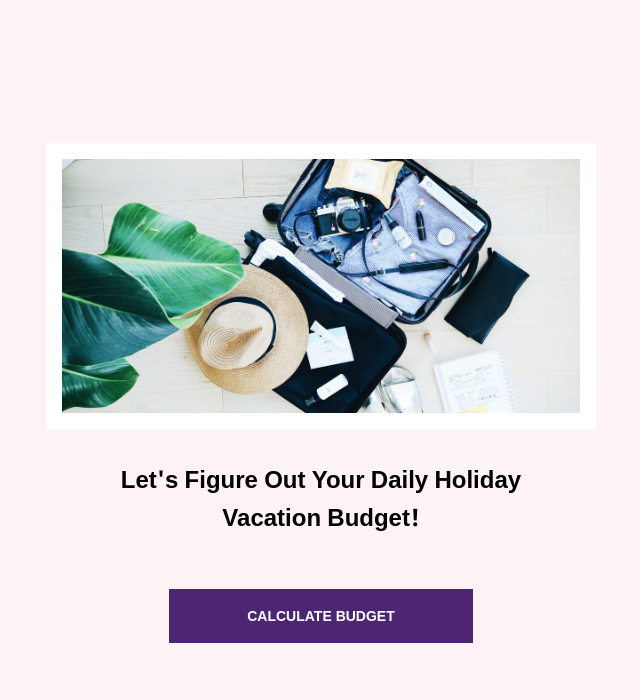
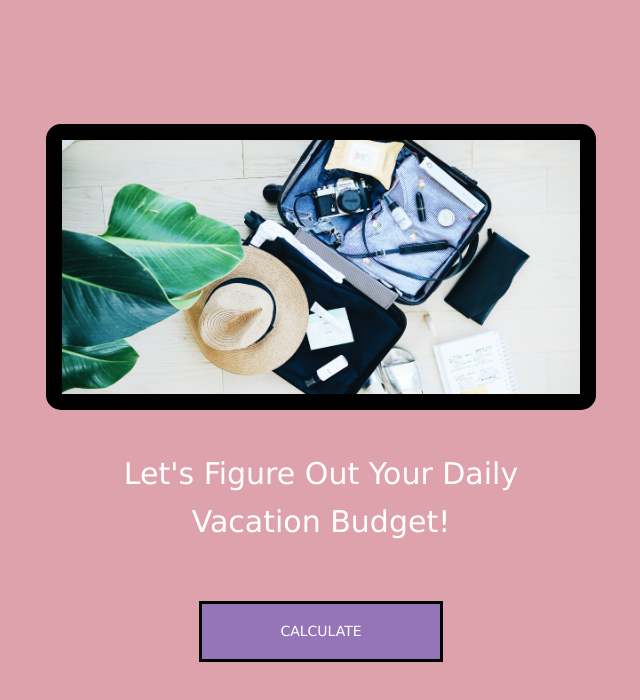
Before and after one commit to cgoing2215/vacation-budget-calculator, a website: page index.html in a window 1280 px wide. Shown: the whole page, without its empty margins (319-959 px from the left). Drawn offline with Linux system fonts and the light colour scheme.

Commit message:
Updated color of background, image border and button

```diff
--- a/css/styles.css
+++ b/css/styles.css
@@ -12,7 +12,7 @@ body {
   font-size: 16px;
   font-family: "Noto Sans Bengali", sans-serif;
   font-weight: bold;
-  background-color: #fdf2f4;
+  background-color: #dda2ac;
   color: #000000;
   margin: 0;
 }
@@ -20,11 +20,12 @@ body {
 img {
   max-width: 100%;
   height: auto;
-  border: 16px solid white;
+  border: 16px solid black;
+  border-radius:  15px;
 }
 
 .container {
-  width: 90%;
+  width: 100%;
   max-width: 550px;
   font-size: 1.5em;
   text-align: center;
@@ -32,9 +33,10 @@ img {
 
 h3 {
   width: 80%;
-  color: #000000;
-  font-weight: 900;
-  font-size: 24px;
+  color: #ffffff;
+  font-family: Verdana, Geneva, Tahoma, sans-serif;
+  font-weight: 100;
+  font-size: 30px;
   font-style: normal;
   line-height: 1.6;
   margin-left: auto;
@@ -50,14 +52,15 @@ h3 {
 }
 
 button {
-  background-color: #4d2673;
+  background-color: #9674b8;
   padding: 16px 78px;
   margin: 1.8em 0 1em 0;
   outline: 0;
-  border: 0;
+  border: 3px solid black;
   cursor: pointer;
+  font-family: Verdana, Geneva, Tahoma, sans-serif;
   font-size: 14px;
-  font-weight: 800;
+  font-weight: 100;
   line-height: 1.6;
   color: #ffffff;
   text-transform: uppercase;
--- a/index.html
+++ b/index.html
@@ -17,10 +17,10 @@
   <body>
     <div class="container">
       <img src="img/suitcase.png" alt="Suitcase packed for a trip" />
-      <h3>Let's Figure Out Your Daily Holiday Vacation Budget!</h3>
+      <h3>Let's Figure Out Your Daily Vacation Budget!</h3>
       <div>
         <p class="daily-budget"></p>
-        <button class="trip-info">Calculate Budget</button>
+        <button class="trip-info">Calculate</button>
       </div>
     </div>
   </body>
```
